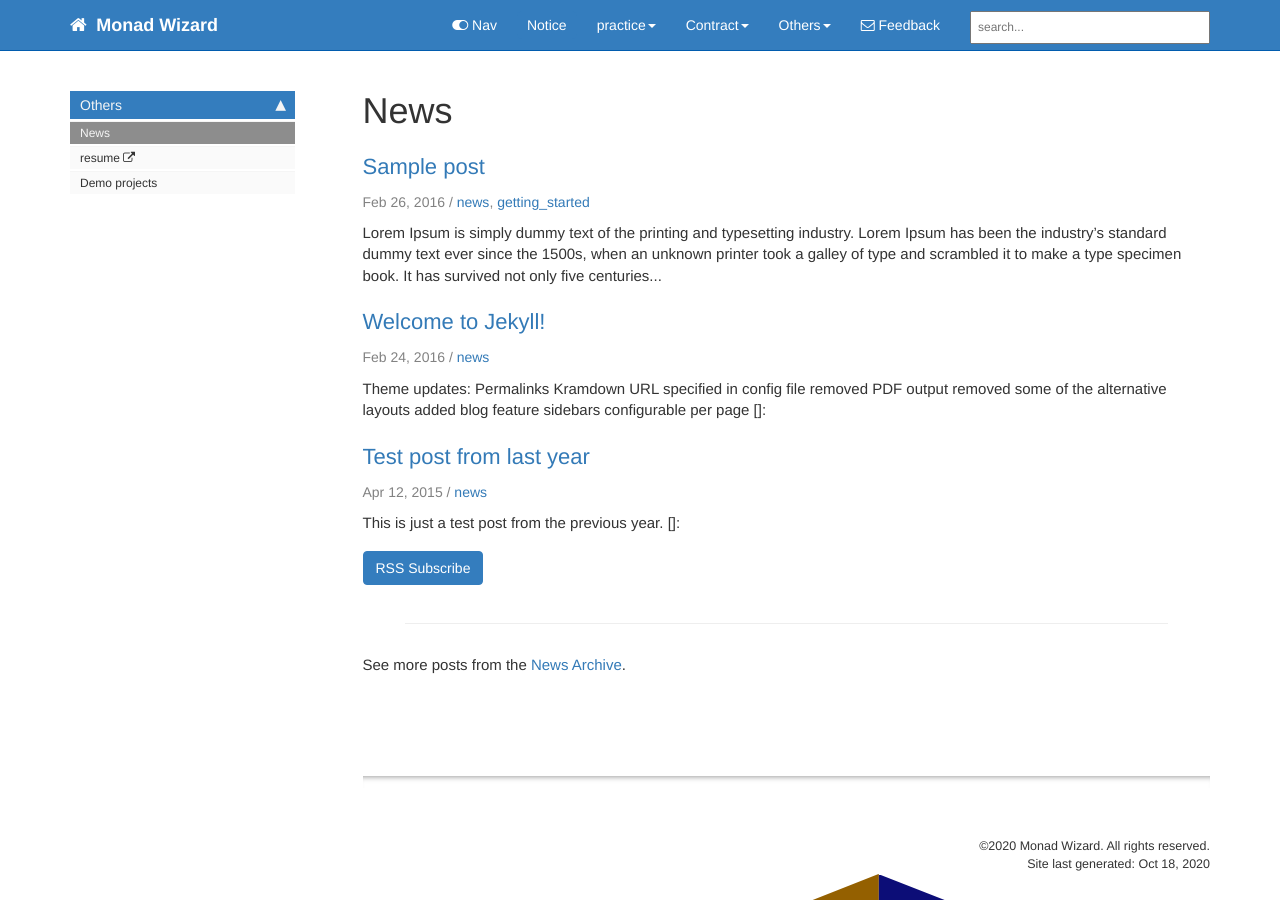
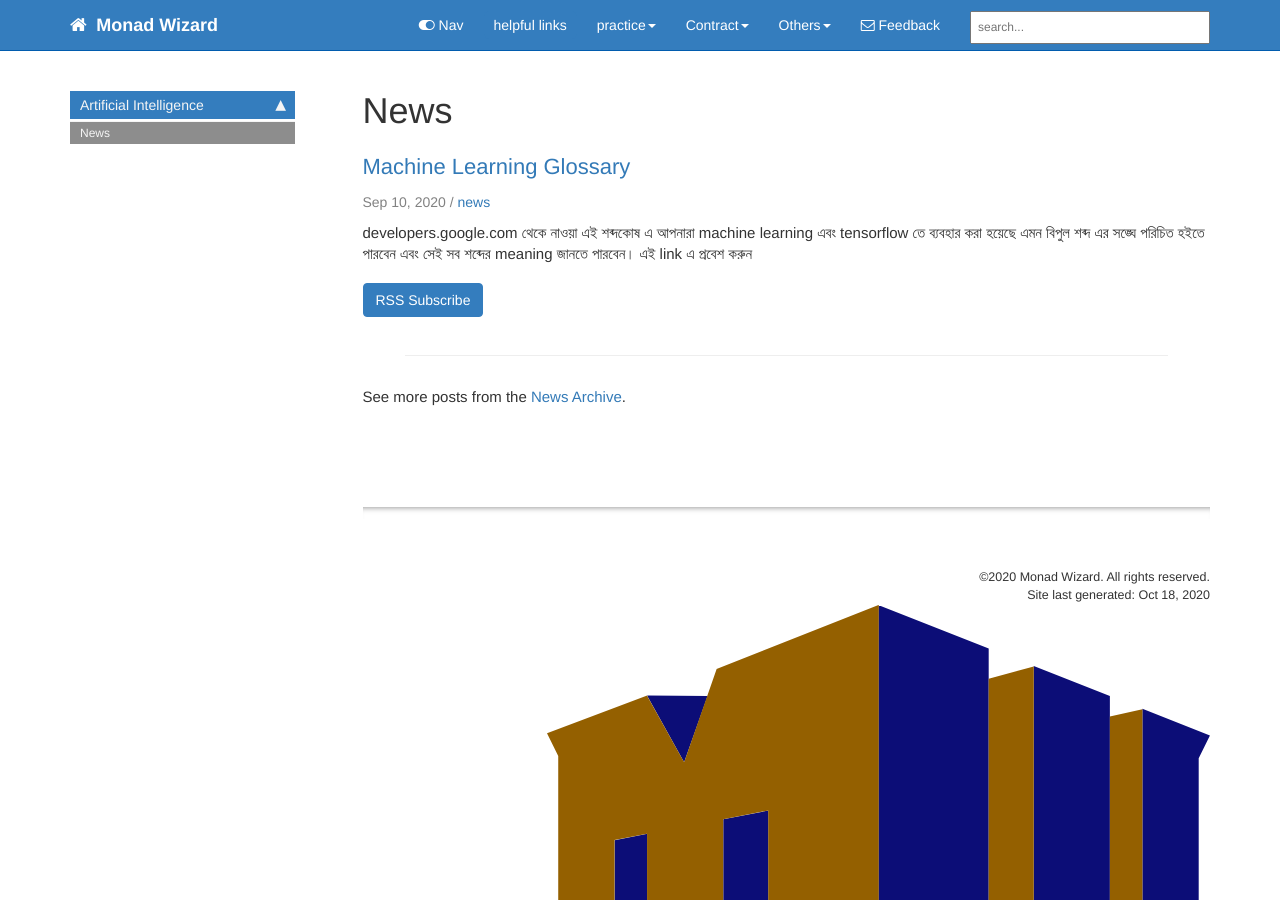
Before and after one commit to MonadWizard/blog-v2, a Jekyll site: the page built from pages/news/news.html, in a window 1280 px wide and 900 px high. Built offline with Jekyll 4.4.1, drawn with Linux system fonts in a browser that asks for light colours; comment, search, counter and statistics services are not loaded.

Commit message:
add data to news

```diff
--- a/_data/sidebars/home_sidebar.yml
+++ b/_data/sidebars/home_sidebar.yml
@@ -5,15 +5,9 @@ entries:
   levels: one
   folders:
 
-  - title: Others
+  - title: Artificial Intelligence
     output: web
     folderitems:
     - title: News
       url: /news.html
       output: web
-    - title: resume
-      external_url: https://resume.monadwizard.live
-      output: web
-    - title: Demo projects
-      url: /p2_landing_page.html
-      output: web
--- a/_data/topnav.yml
+++ b/_data/topnav.yml
@@ -5,7 +5,7 @@ topnav:
   items:
     # - title: GitHub
     #   external_url: https://github.com/MonadWizard
-    - title: Notice
+    - title: helpful links
       url: /news
 
 #Topnav dropdowns
--- a/_posts/2015-04-12-test-post-last-year.md
+++ /dev/null
@@ -1,10 +0,0 @@
----
-title:  "Test post from last year"
-categories: jekyll update
-permalink: test-post-from-last-year.html
-tags: [news]
----
-
-This is just a test post from the previous year.
-
-{% include links.html %}
--- a/_posts/2016-02-24-first-post.md
+++ /dev/null
@@ -1,19 +0,0 @@
----
-title:  "Welcome to Jekyll!"
-categories: jekyll update
-permalink: myupdate.html
-tags: [news]
----
-
-
-Theme updates:
-
-- Permalinks
-- Kramdown
-- URL specified in config file
-- removed PDF output
-- removed some of the alternative layouts
-- added blog feature
-- sidebars configurable per page
-
-{% include links.html %}
--- a/_posts/2016-02-26-sample-post-jekyll.md
+++ /dev/null
@@ -1,17 +0,0 @@
----
-title:  "Sample post"
-published: true
-permalink: samplepost.html
-summary: "This is some summary frontmatter for my sample post."
-tags: [news, getting_started]
----
-
-Lorem Ipsum is simply dummy text of the printing and typesetting industry. Lorem Ipsum has been the industry's standard dummy text ever since the 1500s, when an unknown printer took a galley of type and scrambled it to make a type specimen book. It has survived not only five centuries
-
-## Heading
-
-but also the leap into electronic typesetting, remaining essentially unchanged. It was popularised in the 1960s with the release of Letraset sheets containing Lorem Ipsum passages, and more recently with desktop publishing software like Aldus PageMaker including versions of Lorem Ipsum.
-
-Lorem Ipsum is simply dummy text of the printing and typesetting industry. Lorem Ipsum has been the industry's standard dummy text ever since the 1500s, when an unknown printer took a galley of type and scrambled it to make a type specimen book. It has survived not only five centuries
-
-{% include links.html %}
--- /dev/null
+++ b/_posts/2020-09-10-ml-Glossary.md
@@ -0,0 +1,15 @@
+---
+title:  "Machine Learning Glossary"
+categories: jekyll update
+permalink: myupdate.html
+tags: [news]
+---
+
+
+***developers.google.com*** থেকে নাওয়া এই শব্দকোষ এ আপনারা machine learning এবং tensorflow তে ব্যবহার করা হয়েছে এমন বিপুল শব্দ এর সঙ্ঘে পরিচিত হইতে পারবেন এবং সেই সব শব্দের meaning জানতে পারবেন।
+
+[এই link এ প্রবেশ করুন ](https://developers.google.com/machine-learning/glossary/)
+
+
+
+{% include links.html %}
--- a/pages/news/news.html
+++ b/pages/news/news.html
@@ -1,7 +1,7 @@
 ---
 title: News
 sidebar: home_sidebar
-keywords: news, blog, updates, release notes, announcements
+keywords: news, helpful links blog, helpful links updates, helpful links release notes, helpful links announcements
 permalink: news.html
 toc: false
 folder: news
```
